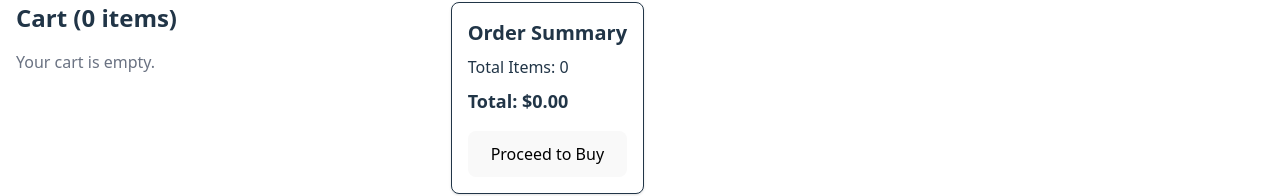
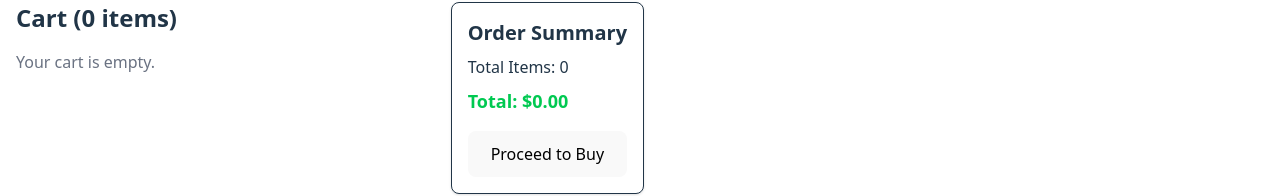
Before and after one commit to GaragaNaveenKumar/EKart, a React (Vite) app: page /cart in a window 1280 px wide. Shown: the part 322-518 px from the top of the page. Built offline with nearby package versions, Linux system fonts and the light colour scheme.

Commit message:
cart design v3

```diff
--- a/src/Components/Cart.jsx
+++ b/src/Components/Cart.jsx
@@ -39,7 +39,7 @@ const Cart = () => {
                 <div className="flex-1">
                   <h3 className="text-lg font-medium">{item.title}</h3>
                   <p className="text-sm text-gray-600">Qty: {item.quantity ||1}</p>
-                  <p className="text-sm text-gray-800 font-semibold">
+                  <p className="text-sm text-green-500 font-semibold">
                     ${(item.price * (item.quantity ||1)).toFixed(2)}
                   </p>
                 </div>
@@ -68,7 +68,7 @@ const Cart = () => {
       <div className="sticky top-4 h-fit p-4 border rounded-lg shadow-sm bg-white">
         <h3 className="text-xl font-semibold mb-2">Order Summary</h3>
         <p className="mb-2">Total Items: {state.cartItems.length}</p>
-        <p className="mb-4 text-lg font-bold">Total: ${total.toFixed(2)}</p>
+        <p className="mb-4 text-lg text-green-500 font-bold">Total: ${total.toFixed(2)}</p>
 
         <button
           disabled={state.cartItems.length === 0}
```
